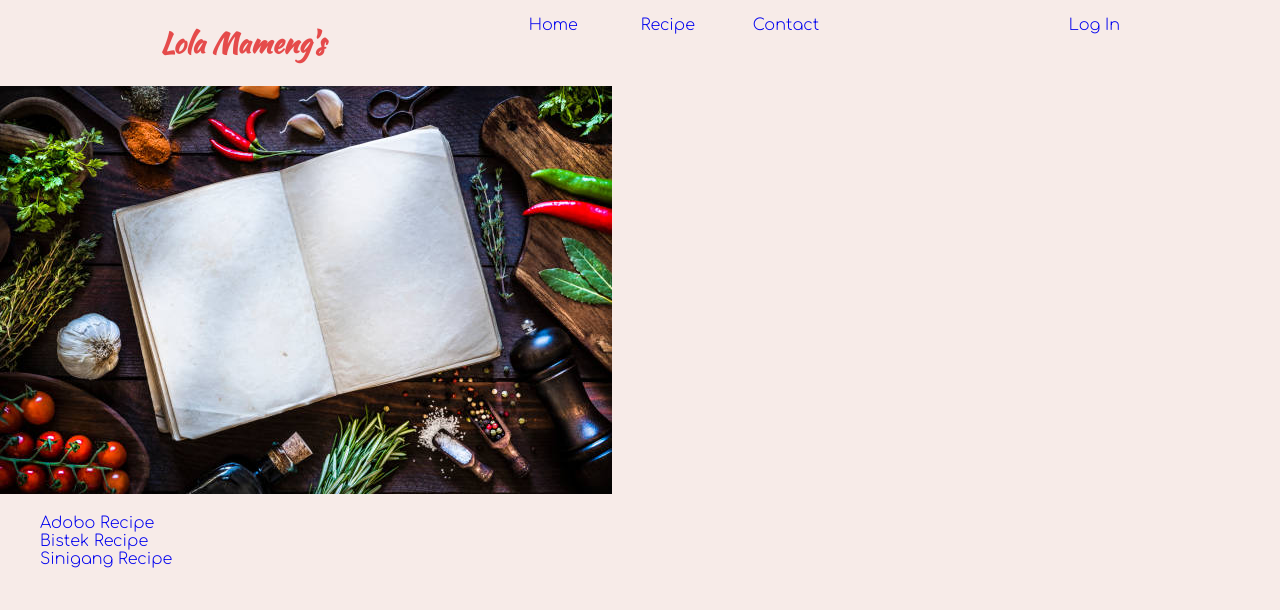
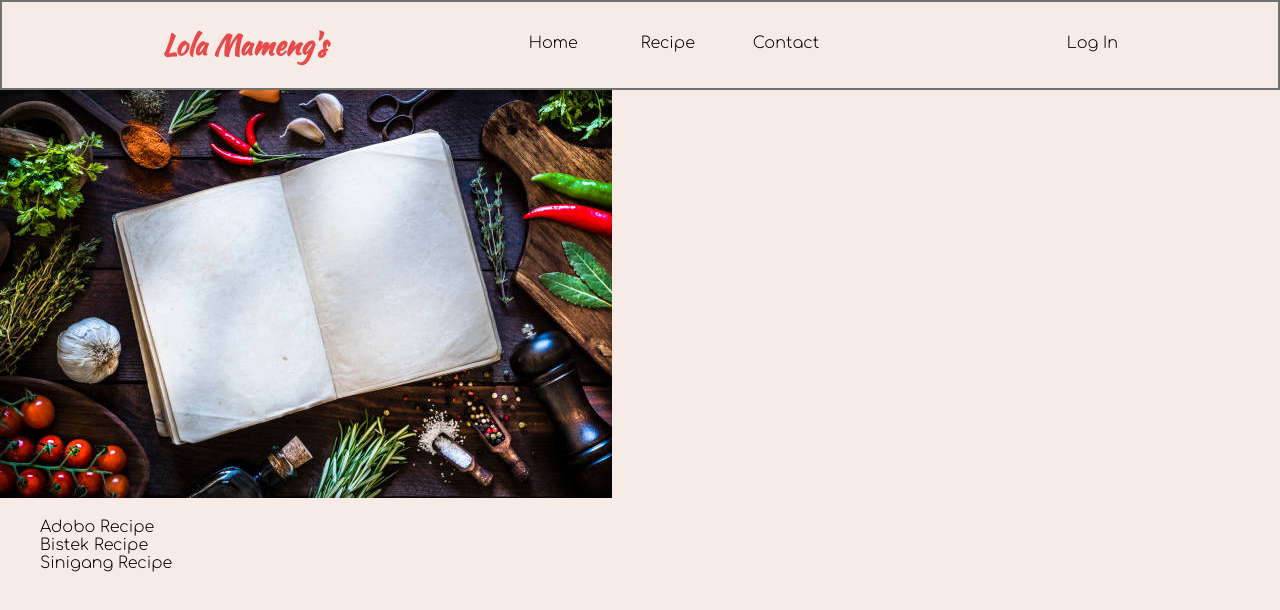
Before and after one commit to theadg/odin-recipes, a plain HTML site: page index.html in a window 1280 px wide. Drawn offline with Linux system fonts and the light colour scheme.

Commit message:
Add nav border and nav ul padding

```diff
--- a/css/main.css
+++ b/css/main.css
@@ -15,23 +15,36 @@ nav{
     padding-left: 10em;
     padding-right: 10em;
     background-color: #f7ebe8;
+
 }
 
-
+.main-nav{
+    border: solid #707070 0.15em;
+}
 
 nav ul li {
     width: 7em;
     list-style-type: none;
+
+
+}
+
+nav ul{
+    padding-top: 1em;
 }
 
 a{
     text-decoration: none;
+    color: black;
 }
 
 li {
     list-style-type: none;
+
 }
-
+.active{
+    color:#e54b4b;
+}
 .logo{
     font-family: 'Kaushan Script', cursive;
     font-size: 1.75em;
```
